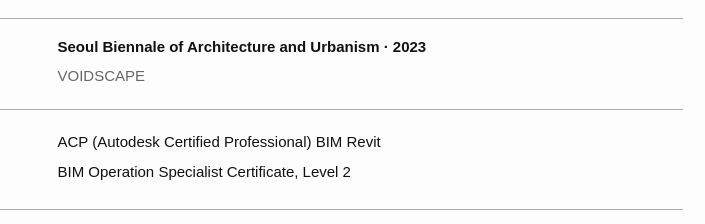
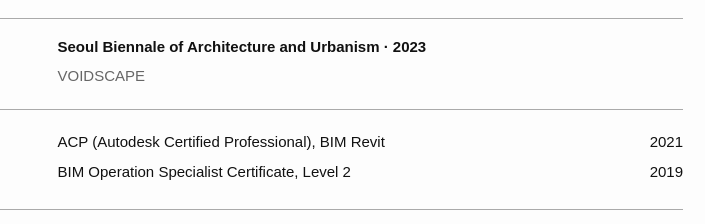
Before and after one commit to hs1kim1000/portfolio, a plain HTML site: page index.html in a window 1280 px wide. Shown: the part 3807-4031 px from the top of the page, 575-1280 px from the left. Drawn offline with Linux system fonts and the light colour scheme.

Commit message:
Align certification years and punctuate ACP label

```diff
--- a/index.html
+++ b/index.html
@@ -156,8 +156,8 @@ footer{background:#111;color:#fff;padding:55px var(--edge) 14px}
         <div class="about-row">
           <h3>Certifications</h3>
           <ul>
-            <li>ACP (Autodesk Certified Professional) BIM Revit</li>
-            <li>BIM Operation Specialist Certificate, Level 2</li>
+            <li><span>ACP (Autodesk Certified Professional), BIM Revit</span><span>2021</span></li>
+            <li><span>BIM Operation Specialist Certificate, Level 2</span><span>2019</span></li>
           </ul>
         </div>
         <div class="about-row">
```
